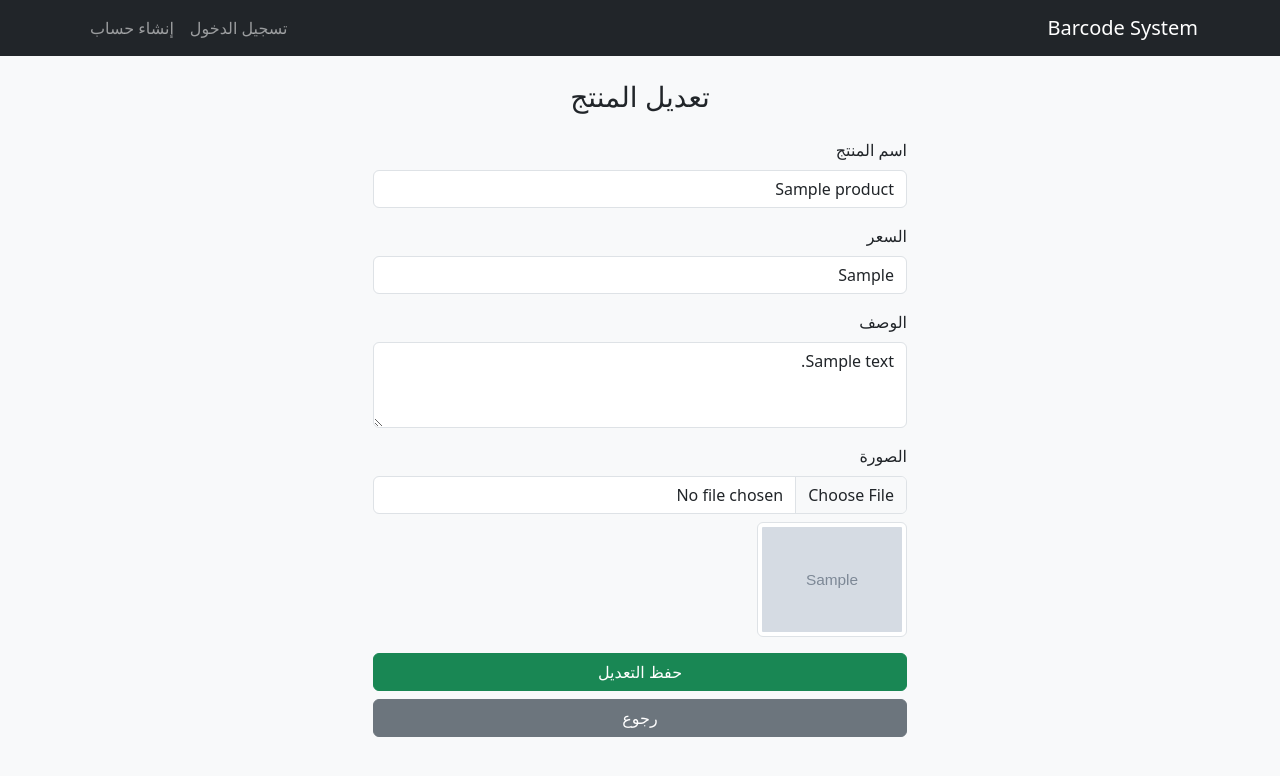
After one commit to Ali5mohamed/barcode-generator, a Django app: page /barcode_app/edit/product/1/ in a window 1280 px wide. The commit adds this page. Shown: the top 776 px of the page. Run offline with Django 5.2, Linux system fonts and the light colour scheme; tables that the repository leaves empty hold one stand-in row (values such as "Sample post"); grey boxes marked "Sample" are stand-in pictures; some libraries are stand-ins or nearby versions.

Commit message:
Fix product edit, delete and menu system

```diff
--- a/barcode_app/templates/edit_menu.html
+++ b/barcode_app/templates/edit_menu.html
@@ -24,6 +24,7 @@
                 <input name="name[]" class="form-control mb-2" value="{{ product.name }}">
                 <input name="price[]" class="form-control mb-2" value="{{ product.price }}">
                 <input name="desc[]" class="form-control mb-2" value="{{ product.description }}">
+                <input name="image[]" class="form-control mb-2" value="{{ product.image }}">
 
                 <!-- عرض الصورة الحالية -->
                 <div class="mb-2 text-center">
--- /dev/null
+++ b/barcode_app/templates/edit_product.html
@@ -0,0 +1,64 @@
+{% extends "base_generic.html" %}
+
+{% block title %}تعديل المنتج{% endblock %}
+
+{% block content %}
+
+<div class="container mt-4">
+
+    <div class="row justify-content-center">
+
+        <div class="col-md-6">
+
+            <h3 class="mb-4 text-center">تعديل المنتج</h3>
+
+            <form method="POST" enctype="multipart/form-data">
+
+                {% csrf_token %}
+
+                <div class="mb-3">
+                    <label class="form-label">اسم المنتج</label>
+                    {{ form.name }}
+                </div>
+
+                <div class="mb-3">
+                    <label class="form-label">السعر</label>
+                    {{ form.price }}
+                </div>
+
+                <div class="mb-3">
+                    <label class="form-label">الوصف</label>
+                    {{ form.description }}
+                </div>
+
+                <div class="mb-3">
+                    <label class="form-label">الصورة</label>
+                    {{ form.image }}
+
+                    {% if product.image %}
+                    <div class="mt-2">
+                        <img src="{{ product.image.url }}"
+                             class="img-thumbnail"
+                             style="max-width:150px;">
+                    </div>
+                    {% endif %}
+                </div>
+
+                <button type="submit" class="btn btn-success w-100">
+                    حفظ التعديل
+                </button>
+
+                <a href="{% url 'barcode_app:product_detail' product.barcode.id %}"
+                   class="btn btn-secondary w-100 mt-2">
+                    رجوع
+                </a>
+
+            </form>
+
+        </div>
+
+    </div>
+
+</div>
+
+{% endblock %}
--- a/barcode_app/urls.py
+++ b/barcode_app/urls.py
@@ -23,5 +23,7 @@ urlpatterns = [
     path("delete/<int:barcode_id>/", views.delete_barcode, name="delete_barcode"),
     path("edit_menu/<int:barcode_id>/", views.edit_menu, name="edit_menu"),
     path("product/<int:barcode_id>/", views.product_detail, name="product_detail"),
-    path ("'minu/" , views.minu , name="minu")
+    path("delete/product/<int:pk>/", views.delete_product, name="delete_product"),
+    path("edit/product/<int:pk>/", views.edit_product, name="edit_product"),
+    path ("minu/" , views.minu , name="minu")
 ]
--- a/barcode_app/views.py
+++ b/barcode_app/views.py
@@ -115,6 +115,7 @@ def minu(request):
 
     return render(request, "minu.html", {"form": form})
 @login_required
+#-------داله حزف المنيو كله
 def delete_barcode(request, barcode_id):
     barcode = get_object_or_404(Barcode, id=barcode_id, user=request.user)
 
@@ -195,3 +196,32 @@ def edit_menu(request, barcode_id):
         "barcode": barcode,
         "products": products
     })
+
+
+def delete_product(request, pk):
+    product = get_object_or_404(Product, id=pk)
+    barcode_id = product.barcode.id
+
+    if request.method == "POST":
+        product.delete()
+
+    return redirect("barcode_app:product_detail", barcode_id=barcode_id)
+
+def edit_product(request, pk):
+    product = get_object_or_404(Product, id=pk)
+
+    if request.method == "POST":
+        form = ProductForm(request.POST, request.FILES, instance=product)
+        if form.is_valid():
+            form.save()
+            return redirect(
+                "barcode_app:product_detail",
+                barcode_id=product.barcode.id
+            )
+    else:
+        form = ProductForm(instance=product)
+
+    return render(request, "edit_product.html", {
+        "form": form,
+        "product": product
+    })
```
Also changed, not shown: barcode_app/templates/product_detail.html (+48 -6 lines).
